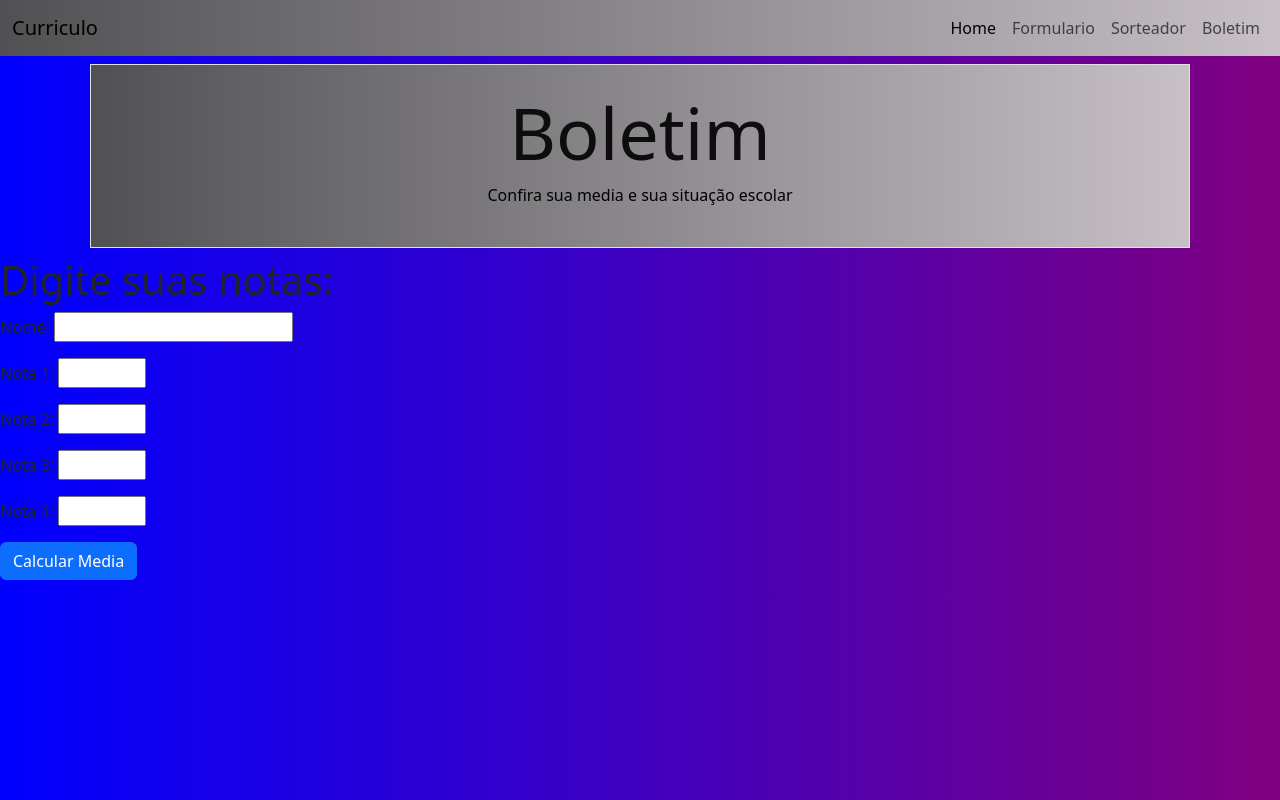
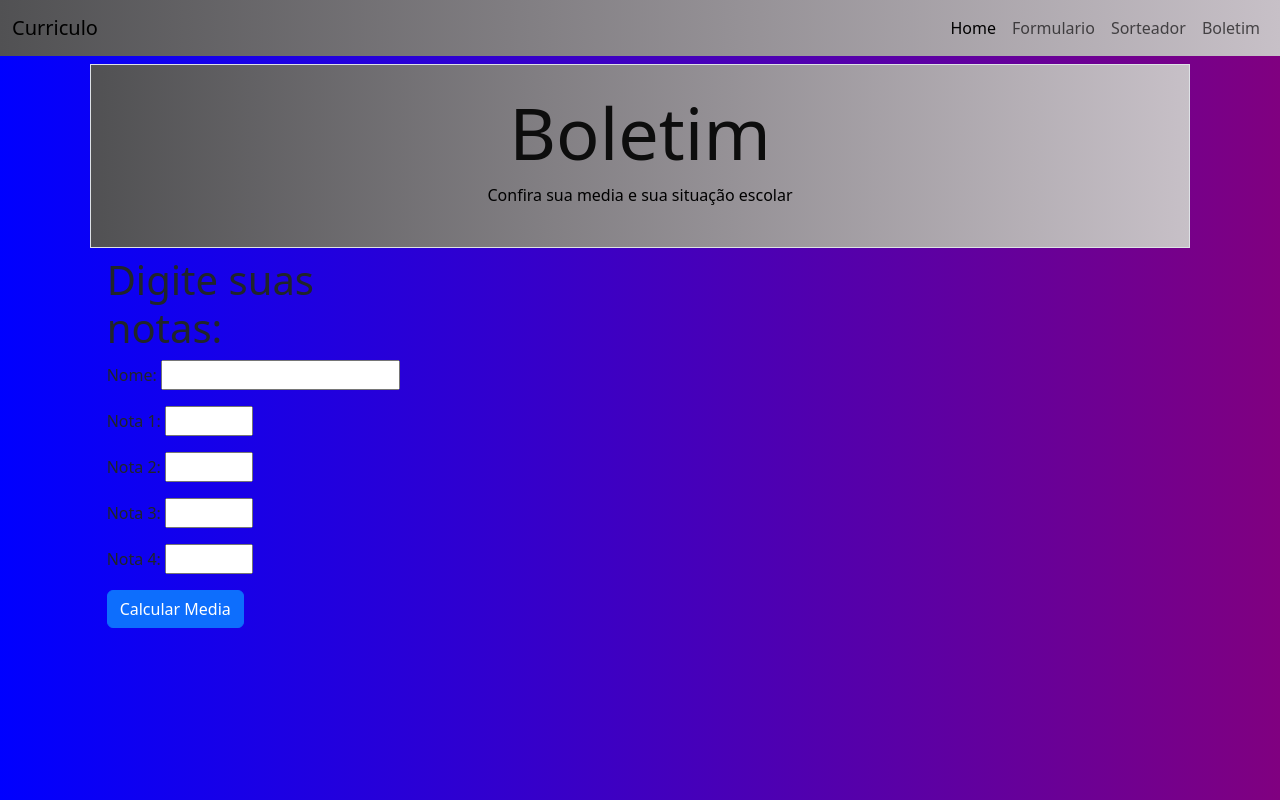
Before and after one commit to lucasfferro/Curriculo, a plain HTML site: page docs/index3.html in a window 1280 px wide. Drawn offline with nearby package versions, Linux system fonts and the light colour scheme; a script that the page names is missing.

Commit message:
Update index3.html

```diff
--- a/docs/index3.html
+++ b/docs/index3.html
@@ -40,11 +40,10 @@
         </div>
     </div>
 
-    <div class="row">
-        <div class="col-md-6" class="form-check">
-            <h2 class="display-6">Digite suas notas:</h2>
-
-	<form id="form" onsubmit="calcularMedia(); return false;">
+    <div>
+        <div class="col-md-3 offset-md-1">
+            <h3 class="display-6">Digite suas notas:</h3>
+        <form id="form" onsubmit="calcularMedia(); return false;">
 		<label for="nome">Nome:</label>
 		<input type="text" id="nome" name="nome" required>
         <p></p>
@@ -66,8 +65,8 @@
         </div>
         <p></p>
 	</form>
-	<div class="col-md-3">
-        <h4 id="resultado"></h4>
+	<div class="col-md-10">
+        <h5 id="resultado"></h5>
     </div>
     </div>
     </div>
```
